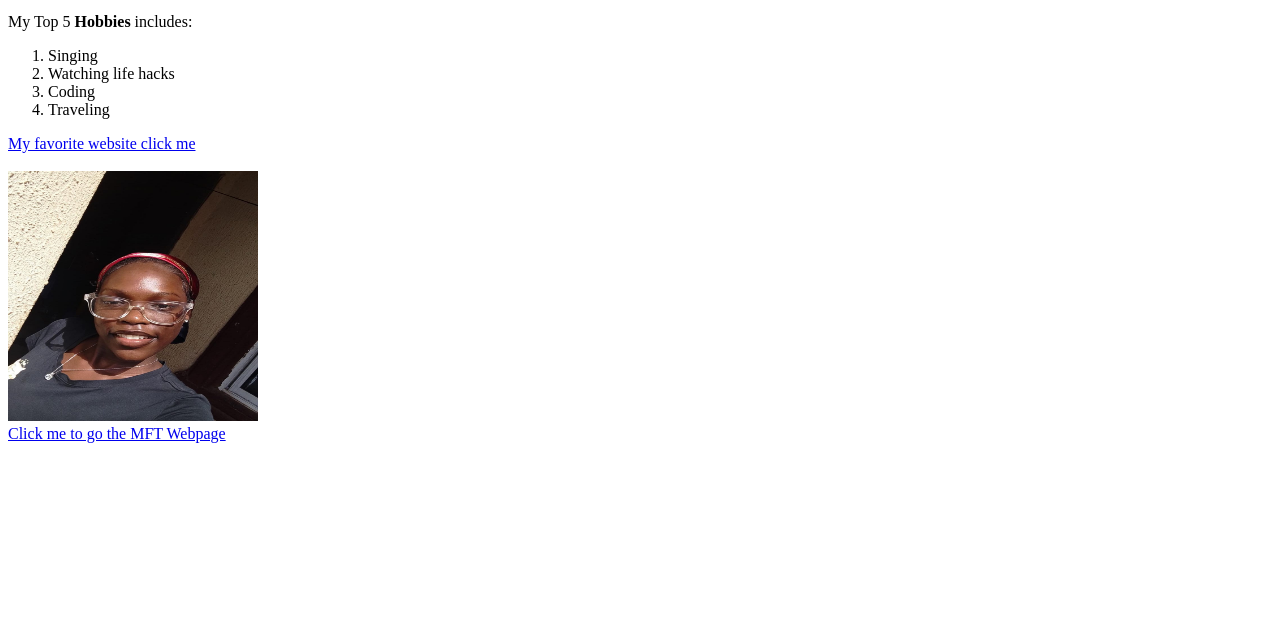
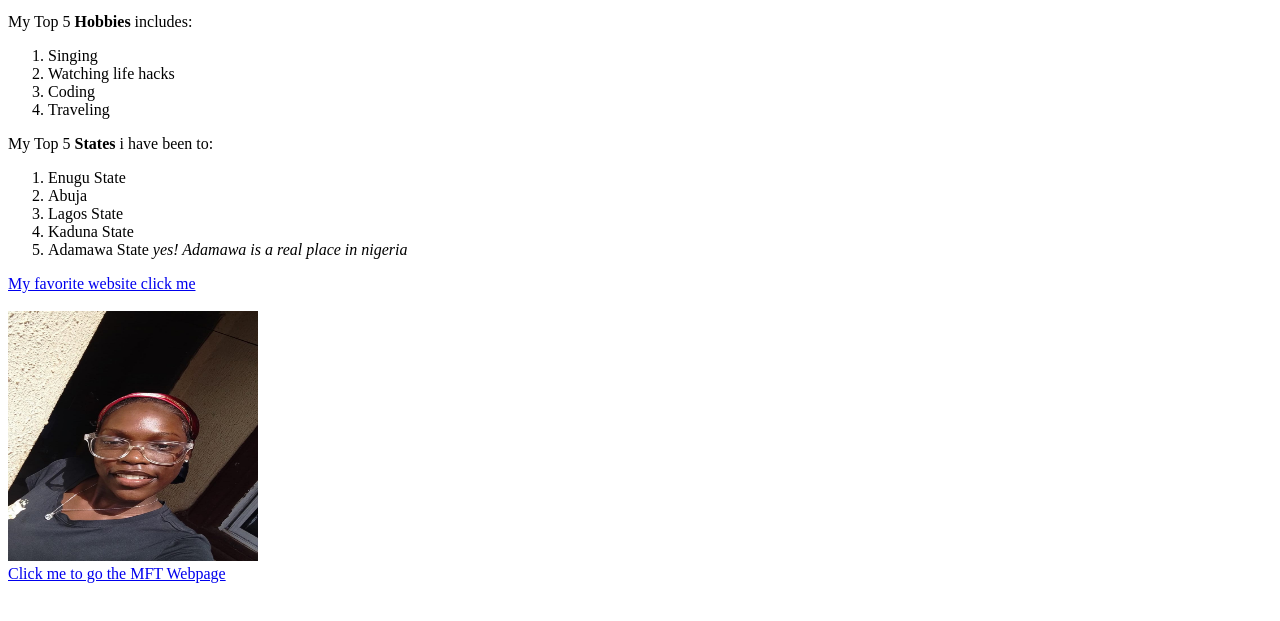
Before and after one commit to TraceyShammah/html-intro-, a plain HTML site: page index.html in a window 1280 px wide. Shown: the part 119-740 px from the top of the page. Drawn offline with Linux system fonts and the light colour scheme.

Commit message:
Updated bio

```diff
--- a/index.html
+++ b/index.html
@@ -29,7 +29,17 @@
           <li>Traveling</li>
         </ol>
       </section>
-
+           </section>
+      <!-- updated section -->
+       <section>My Top 5 <strong>States </strong> i have been to:
+        <ol>
+          <li>Enugu State</li>
+          <li>Abuja</li>
+          <li>Lagos State</li>
+          <li>Kaduna State</li>
+          <li>Adamawa State <em>yes! Adamawa is a real place in nigeria</em></li>
+        </ol>
+       </section>
       <section>
         <a href="https://www.youtube.com/" target="_blank">
           My favorite website click me
```
